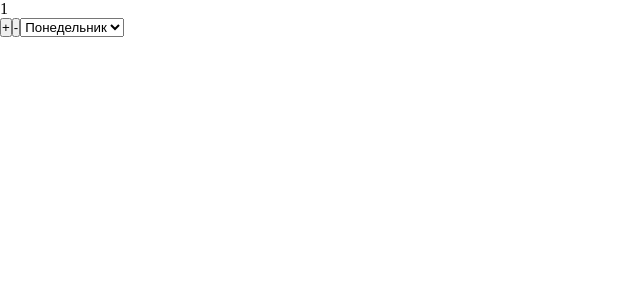
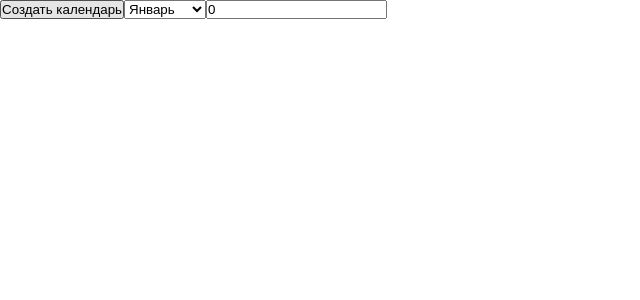
Before and after one commit to SolarEquine/vue-calendar-todo, a Vue app: page / in a window 1280 px wide. Shown: the top 300 px of the page, without its empty margins (0-640 px from the left). Built offline with nearby package versions, Linux system fonts and the light colour scheme.

Commit message:
create month with month select and year select

```diff
--- a/src/App.vue
+++ b/src/App.vue
@@ -1,11 +1,10 @@
 <template>
 <div>
-  <div>{{startingDay}}</div>
-  <button class="btn" @click="increaseDays">+</button>
-  <button class="btn" @click="decreaseDays">-</button>
-  <select name="daySelect" id="daySelect" v-model="startingDay">
-    <option v-for="option in options" :key="option.value" :value="option.value">{{option.name}}</option>
+  <button @click="createCalendar">Создать календарь</button>
+  <select name="monthSelect" id="monthSelect" v-model="chosenMonth">
+    <option v-for="option in monthOptions" :key="option.value" :value="option.value">{{option.name}}</option>
   </select>
+  <input type="text" name="yearSelect" v-model="chosenYear">
   <div class="month">
     <div class="week"
       v-for="week in month"
@@ -17,35 +16,35 @@
 
 <script>
 
+
 export default {
   name: 'App',
   data(){
     return{
       month:[],
-      daysInMonth: 0,
-      startingDay: 1,
-      options:[
-        {value: 1, name:"Понедельник"},
-        {value: 2, name:"Вторник"},
-        {value: 3, name:"Среда"},
-        {value: 4, name:"Четверг"},
-        {value: 5, name:"Пятница"},
-        {value: 6, name:"Суббота"},
-        {value: 7, name:"Воскресенье"},
-      ]
+      monthOptions:[
+        {value: 0, name: "Январь"},
+        {value: 1, name: "Февраль"},
+        {value: 2, name: "Март"},
+        {value: 3, name: "Апрель"},
+        {value: 4, name: "Май"},
+        {value: 5, name: "Июнь"},
+        {value: 6, name: "Июль"},
+        {value: 7, name: "Август"},
+        {value: 8, name: "Сентябрь"},
+        {value: 9, name: "Октябрь"},
+        {value: 10, name: "Ноябрь"},
+        {value: 11, name: "Декабрь"},
+      ],
+      chosenMonth: 0,
+      chosenYear: 0,
     }
   },
   methods: {
-    increaseDays(){
-      this.daysInMonth+=1;
-    },
-    decreaseDays(){
-      this.daysInMonth-=1;
-    },
     createMonth(days, startDay){
       let createdMonth = [];
       let week=[];
-      for (let j=2; j<=startDay; j++){
+      for (let j=1; j<=startDay; j++){
         week.push("");
       }
       for(let i=1; i<=days; i++){
@@ -55,16 +54,20 @@ export default {
           week=[]
         }
       }
-      this.month = createdMonth;
+      return createdMonth
+    },
+    createCalendar(){
+      let days = new Date(this.chosenYear, this.chosenMonth+1, 0).getDate();
+      let startDay = new Date(this.chosenYear, this.chosenMonth, 1).getDay();
+
+      this.month = this.createMonth(days, startDay);
     }
   },
   mounted(){
-    this.createMonth(this.daysInMonth)
+
   },
   watch:{
-    daysInMonth(){
-      this.createMonth(this.daysInMonth, this.startingDay);
-    }
+
   }
 }
 
```
